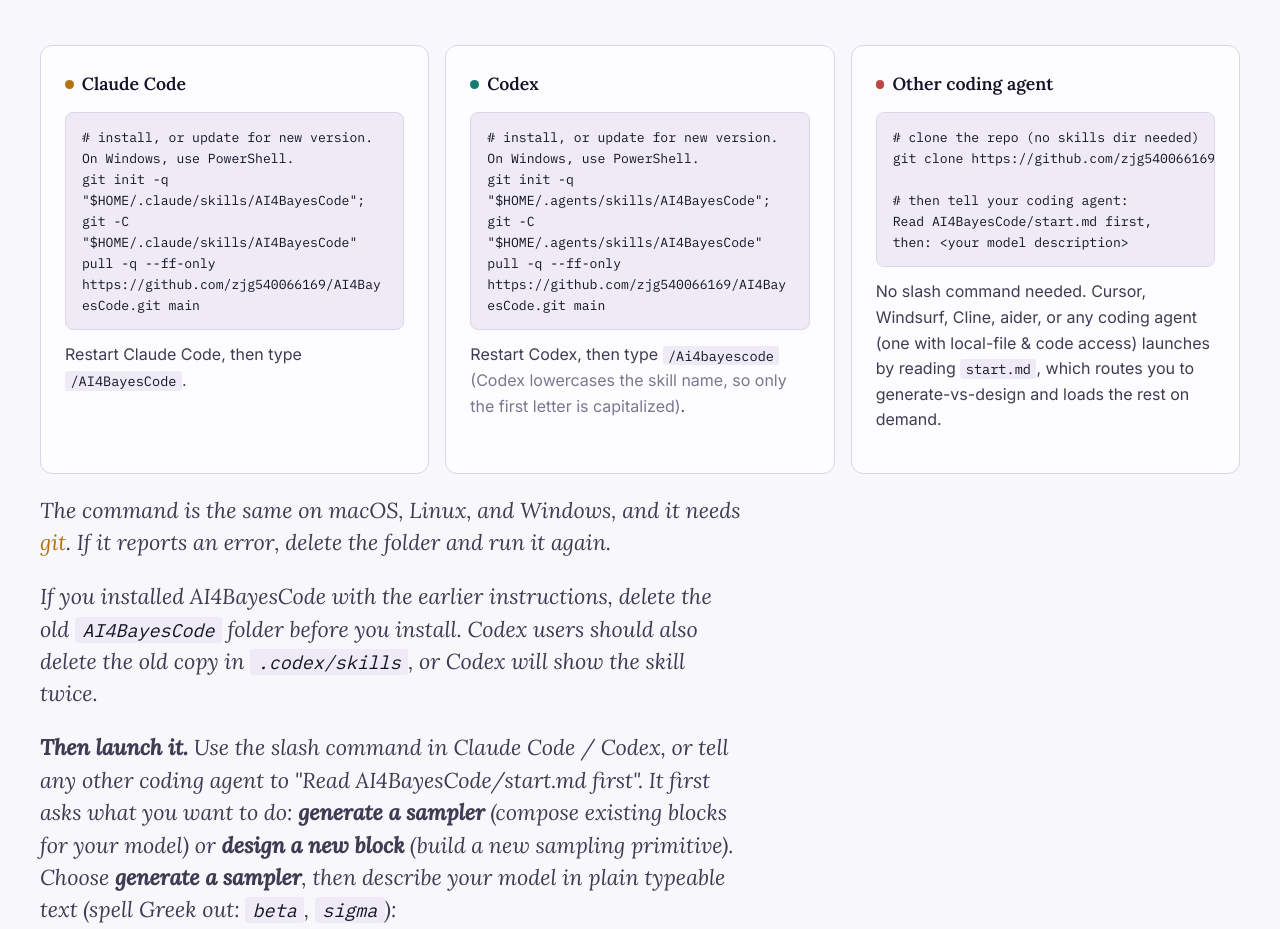
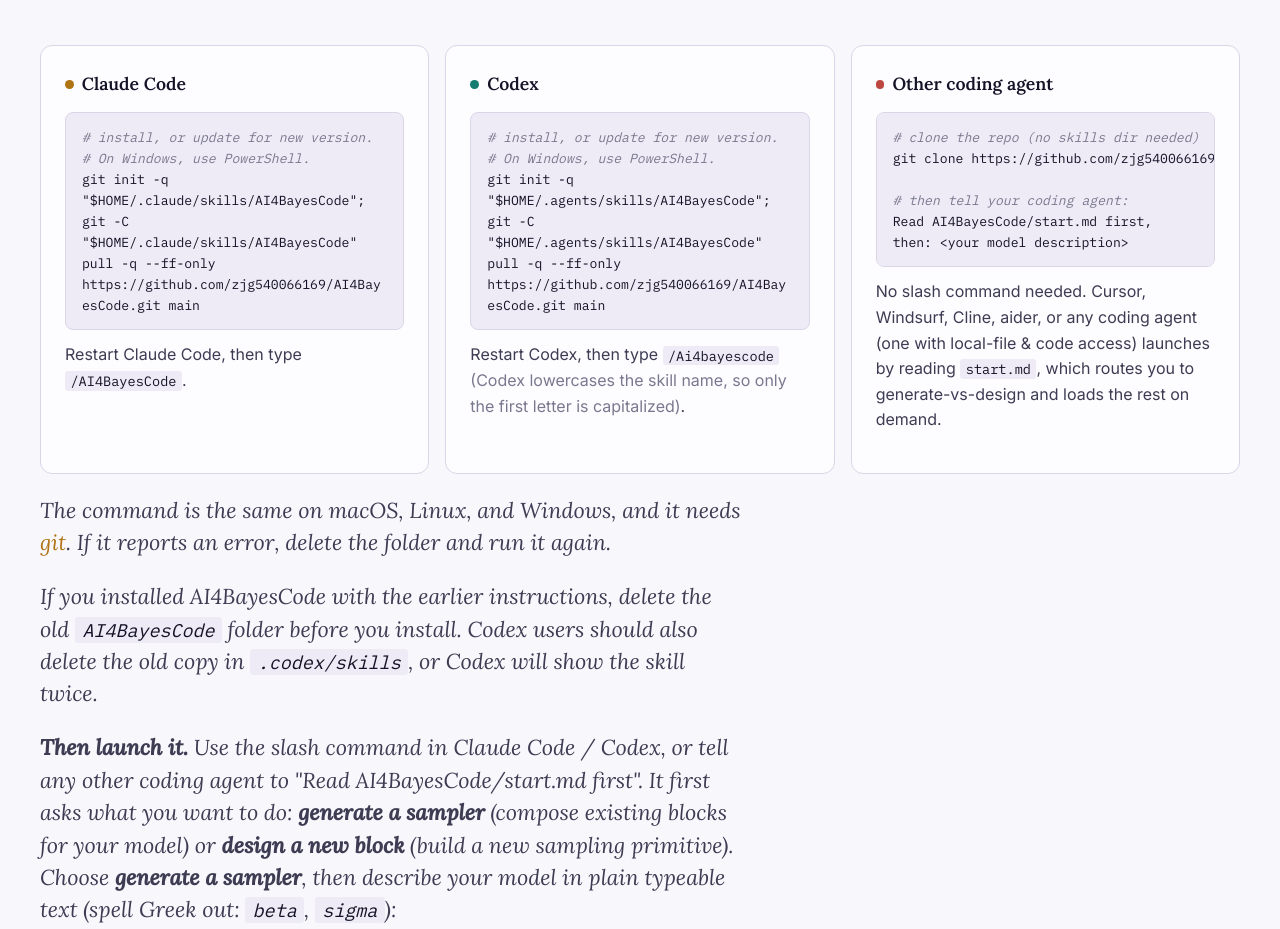
Before and after one commit to zjg540066169/AI4BayesCode-hub, a plain HTML site: page install.html in a window 1280 px wide. Shown: the part 1721-2650 px from the top of the page. Drawn offline with Linux system fonts and the light colour scheme.

Commit message:
Install page: put the PowerShell note on its own comment line
Each comment line in the Claude Code and Codex boxes now starts with #, so
the Windows note can no longer be copied as part of the command. Step 1
comments are gray and italic, so a wrapped comment does not look like code.

Co-Authored-By: Claude Opus 5.5 <noreply@anthropic.com>

```diff
--- a/install.html
+++ b/install.html
@@ -32,6 +32,8 @@
     /* let long command lines scroll inside their card instead of widening the page */
     .install__card { min-width:0; }
     .install pre { overflow-x:auto; }
+    /* Step 1 comments must not look like part of the command when they wrap */
+    #step-1 .install pre .com { color:rgb(var(--ink-faint)); font-style:italic; }
 
     @media (max-width: 900px) {
       .install--two { grid-template-columns:1fr; }
@@ -168,15 +170,17 @@
     <div class="install mt-3">
       <div class="install__card" data-cat="param">
         <div class="install__lang">Claude Code</div>
-<pre style="white-space:pre-wrap; overflow-wrap:anywhere;"><span class="com"># install, or update for new version. On Windows, use PowerShell.</span>
-git init -q <span class="lit">"$HOME/.claude/skills/AI4BayesCode"</span>; git -C <span class="lit">"$HOME/.claude/skills/AI4BayesCode"</span> pull -q --ff-only https://github.com/zjg540066169/AI4BayesCode.git main</pre>
+<pre style="white-space:pre-wrap; overflow-wrap:anywhere;"><span class="com"># install, or update for new version.
+# On Windows, use PowerShell.
+</span>git init -q <span class="lit">"$HOME/.claude/skills/AI4BayesCode"</span>; git -C <span class="lit">"$HOME/.claude/skills/AI4BayesCode"</span> pull -q --ff-only https://github.com/zjg540066169/AI4BayesCode.git main</pre>
         <p class="install__note" style="margin-top:.75rem;">Restart Claude Code, then type <code>/AI4BayesCode</code>.</p>
       </div>
 
       <div class="install__card" data-cat="semi">
         <div class="install__lang">Codex</div>
-<pre style="white-space:pre-wrap; overflow-wrap:anywhere;"><span class="com"># install, or update for new version. On Windows, use PowerShell.</span>
-git init -q <span class="lit">"$HOME/.agents/skills/AI4BayesCode"</span>; git -C <span class="lit">"$HOME/.agents/skills/AI4BayesCode"</span> pull -q --ff-only https://github.com/zjg540066169/AI4BayesCode.git main</pre>
+<pre style="white-space:pre-wrap; overflow-wrap:anywhere;"><span class="com"># install, or update for new version.
+# On Windows, use PowerShell.
+</span>git init -q <span class="lit">"$HOME/.agents/skills/AI4BayesCode"</span>; git -C <span class="lit">"$HOME/.agents/skills/AI4BayesCode"</span> pull -q --ff-only https://github.com/zjg540066169/AI4BayesCode.git main</pre>
         <p class="install__note" style="margin-top:.75rem;">Restart Codex, then type <code>/Ai4bayescode</code> <span class="muted">(Codex lowercases the skill name, so only the first letter is capitalized)</span>.</p>
       </div>
 
```
